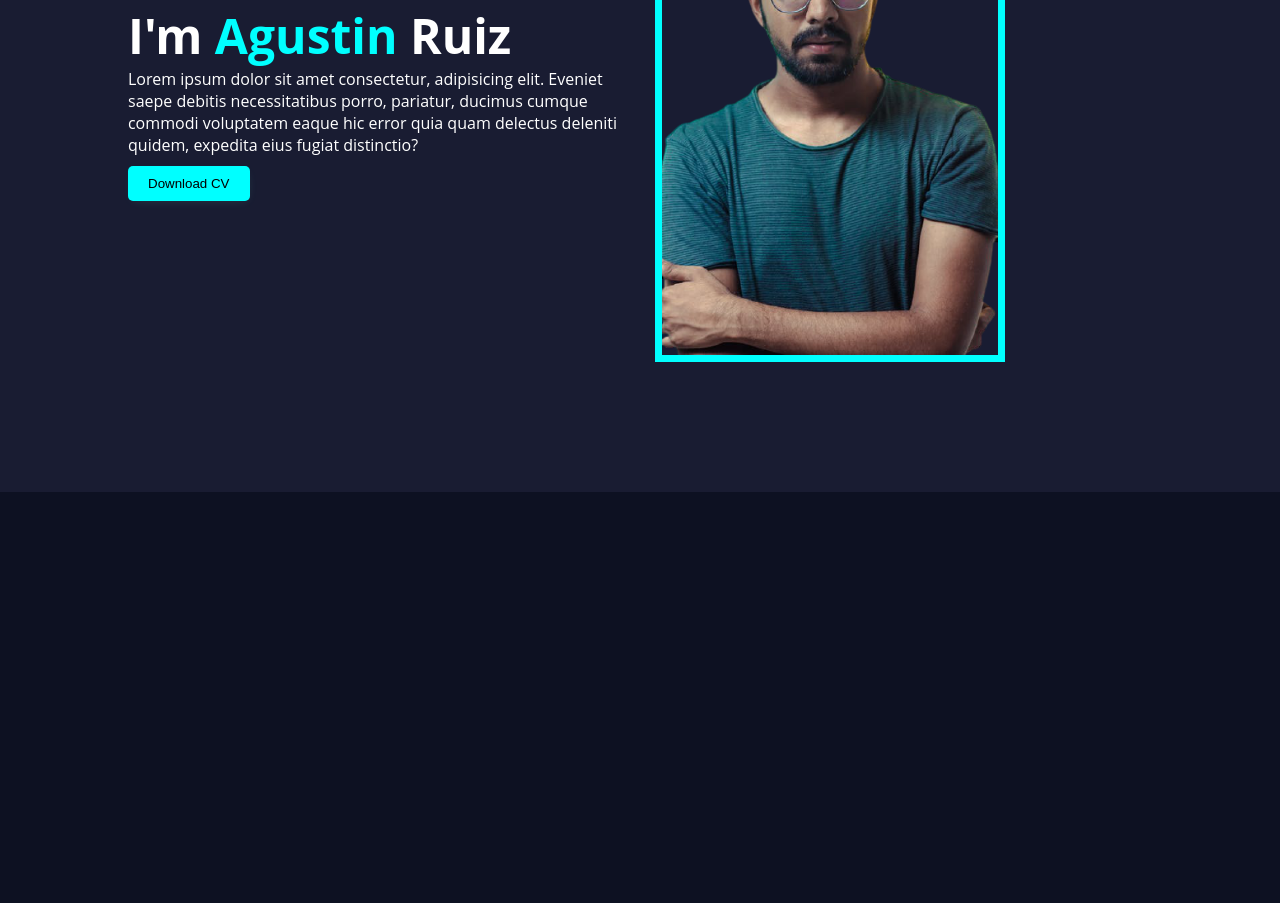
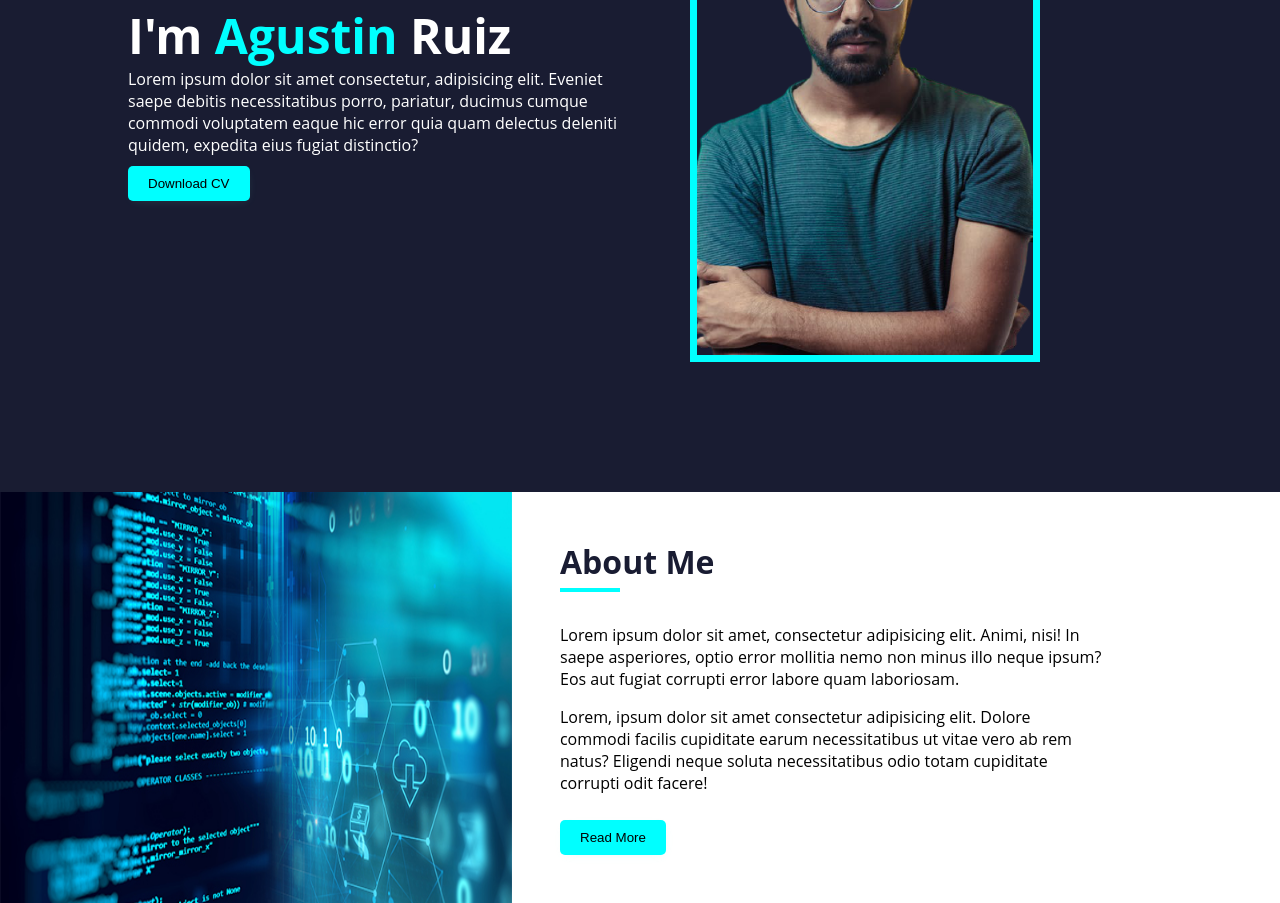
Before and after one commit to AgustinRuiz02/portafolio, a plain HTML site: page index.html in a window 1280 px wide. Shown: the part 308-1211 px from the top of the page. Before the commit the page ends 800 px from the top, so only its background shows below. Drawn offline with Linux system fonts and the light colour scheme.

Commit message:
seccion about me

```diff
--- a/index.html
+++ b/index.html
@@ -35,6 +35,17 @@
         </main>
     </div>
 
+    <div class="about">
+        <img src="img/about.jpg" alt="">
+
+        <div class="about-info">
+            <h2>About Me</h2>
+            <div class="divider"></div>
+            <p>Lorem ipsum dolor sit amet, consectetur adipisicing elit. Animi, nisi! In saepe asperiores, optio error mollitia nemo non minus illo neque ipsum? Eos aut fugiat corrupti error labore quam laboriosam.</p>
+            <p>Lorem, ipsum dolor sit amet consectetur adipisicing elit. Dolore commodi facilis cupiditate earum necessitatibus ut vitae vero ab rem natus? Eligendi neque soluta necessitatibus odio totam cupiditate corrupti odit facere!</p>
+            <button class="download-cv">Read More</button>
+        </div>
+    </div>
 
 
 </body>
--- a/style.css
+++ b/style.css
@@ -5,7 +5,7 @@
 }
 
 body{
-    background-color: rgb(13, 17, 34);
+    background-color: white;
     font-family:'Open Sans', sans-serif;
 }
 
@@ -70,7 +70,7 @@ body{
     width: 350px;
     border: 7px solid aqua;
     height: 520px;
-    margin-left: 15px;
+    margin-left: 50px;
 }
 
 h1{
@@ -96,3 +96,38 @@ span{
     box-shadow: 1px 5px 11px -5px rgba(0, 0, 0, 0.837);
     transition: 0.25s;
 }
+
+.about{
+    display: grid;
+    grid-template-columns: repeat(10, 1fr);
+    width: 100vw;
+    align-items: center;
+}
+
+.about img{
+    width: 100%;
+    height: 100%;
+    grid-column: 1/5;
+}
+
+.about-info{
+    grid-column: 5/10;
+    padding: 3em;
+}
+
+.about-info h2{
+    font-size: 2em;
+    color: #191c32;
+}
+
+.divider{
+    height: 4px;
+    width: 60px;
+    background-color: aqua;
+    margin-top: 5px;
+    margin-bottom: 2em;
+}
+
+.about p{
+    margin-bottom: 1em;
+}
```
Also changed, not shown: img/about.jpg (added).
